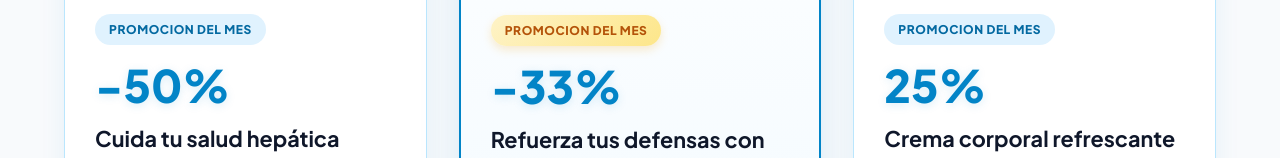
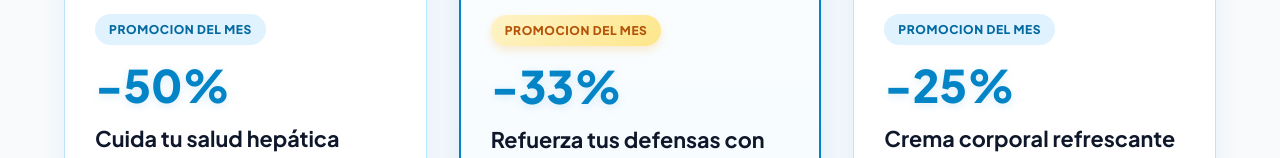
Before and after one commit to kavsxs/farmaciaweb, a plain HTML site: page index.html in a window 1280 px wide. Shown: the part 1256-1414 px from the top of the page. Drawn offline with Linux system fonts and the light colour scheme.

Commit message:
Add files via upload

```diff
--- a/index.html
+++ b/index.html
@@ -119,7 +119,7 @@
                         <img src="images/promo-semanal-2.png" alt="Analgésicos y Antigripales 2x1" class="promo-img">
                     </div>
                     <div class="promo-ribbon">PROMOCION DEL MES</div>
-                    <div class="promo-discount">25%</div>
+                    <div class="promo-discount">-25%</div>
                     <h3>Crema corporal refrescante</h3>
                     <p>Hidrata la piel y relaja piernas y pies cansados.</p>
                     <div class="price-box">
```
